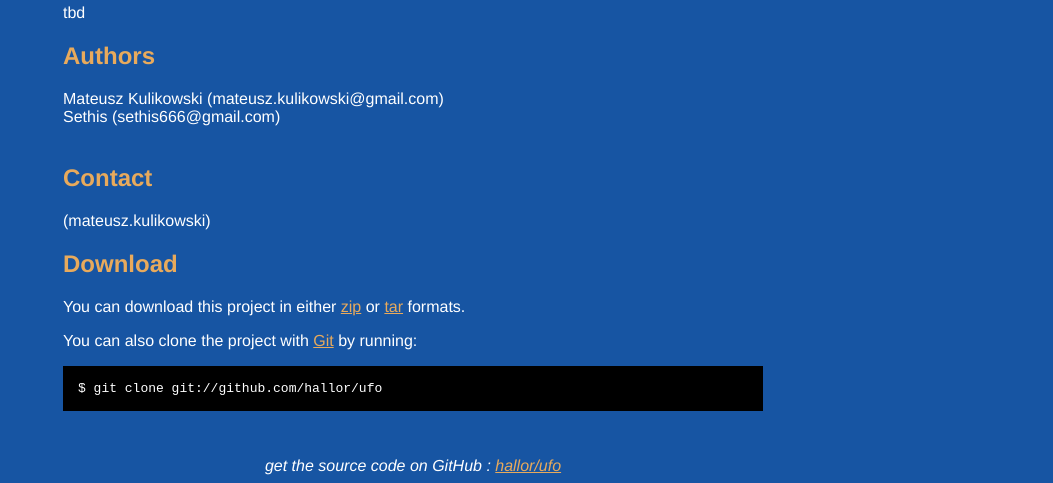
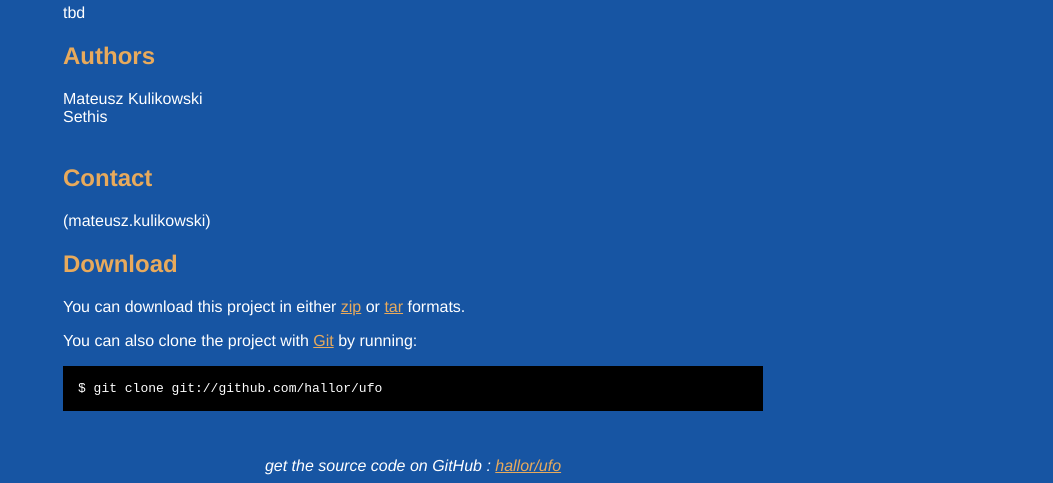
Before and after one commit to hallor/ufo, a plain HTML site: page index.html in a window 1280 px wide. Shown: the part 322-805 px from the top of the page, without its empty margins (227-1280 px from the left). Drawn offline with Linux system fonts and the light colour scheme.

Commit message:
Removed mail addresses

```diff
--- a/index.html
+++ b/index.html
@@ -56,8 +56,8 @@ glew</p>
 <h2>License</h2>
 <p>tbd</p>
 <h2>Authors</h2>
-<p>Mateusz Kulikowski (mateusz.kulikowski@gmail.com)
-<br/>Sethis (sethis666@gmail.com)
+<p>Mateusz Kulikowski
+<br/>Sethis
 <br/>
 <br/>      </p>
 <h2>Contact</h2>
```
